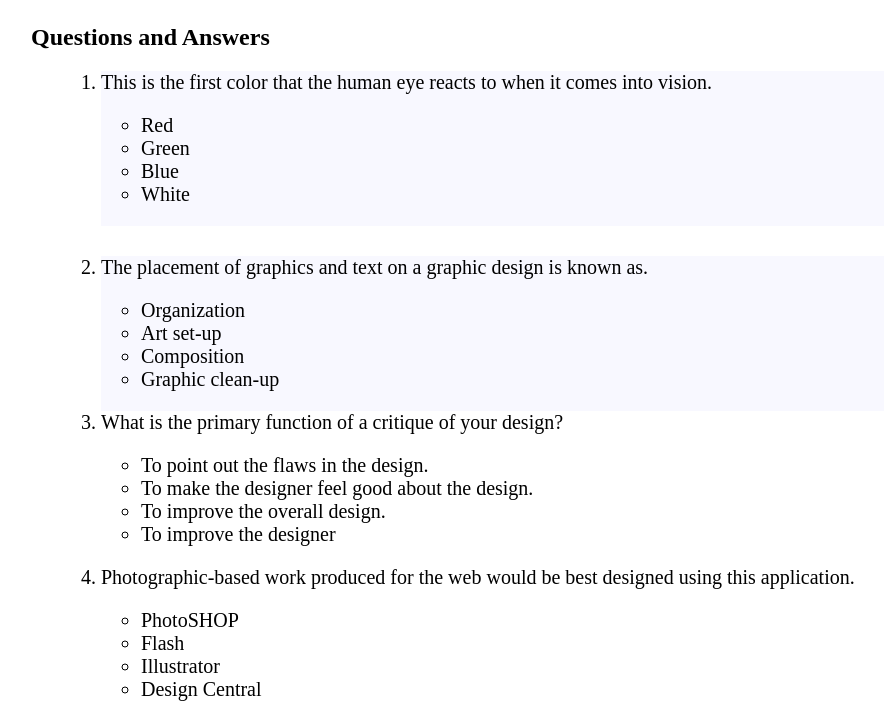
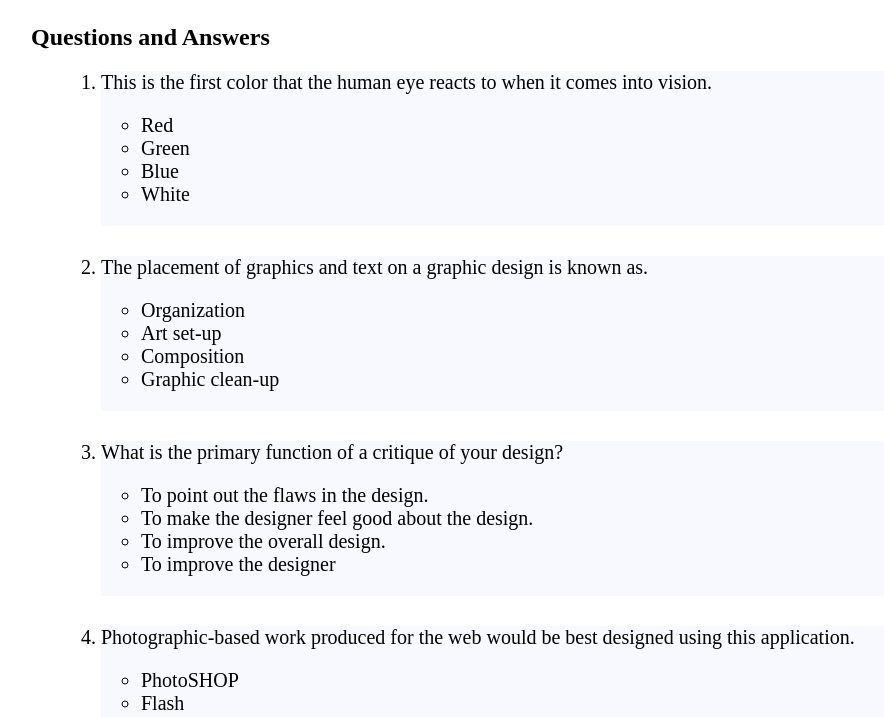
Before and after one commit to Bonyonte/ip_3, a plain HTML site: page index.html in a window 1280 px wide. Shown: the part 79-796 px from the top of the page, without its empty margins (277-1161 px from the left). Drawn offline with Linux system fonts and the light colour scheme.

Commit message:
design and add background colors of list3 and 4

```diff
--- a/Assets/css/index.css
+++ b/Assets/css/index.css
@@ -22,4 +22,11 @@ ul{
     background-color: ghostwhite;
     margin-top: 30px;
 }
-#
+#list3{
+    background-color: ghostwhite;
+    margin-top: 30px;
+}
+#list4{
+    background-color: ghostwhite;
+    margin-top: 30px;
+}
```
